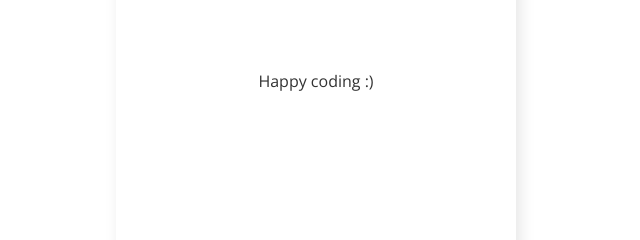
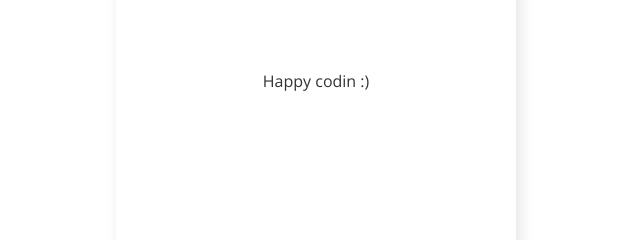
Before and after one commit to dredfox1/lo8e-amo3-css10_4, a plain HTML site: page index.html in a window 1280 px wide. Shown: the part 335-575 px from the top of the page, 324-964 px from the left. Drawn offline with nearby package versions, Linux system fonts and the light colour scheme.

Commit message:
Setup code

```diff
--- a/index.html
+++ b/index.html
@@ -9,7 +9,7 @@
 <body>
 
     <main class="frame">
-        <p class="happy-coding">Happy coding :)</p>
+        <p class="happy-coding">Happy codin :)</p>
     </main>
 
 
```
